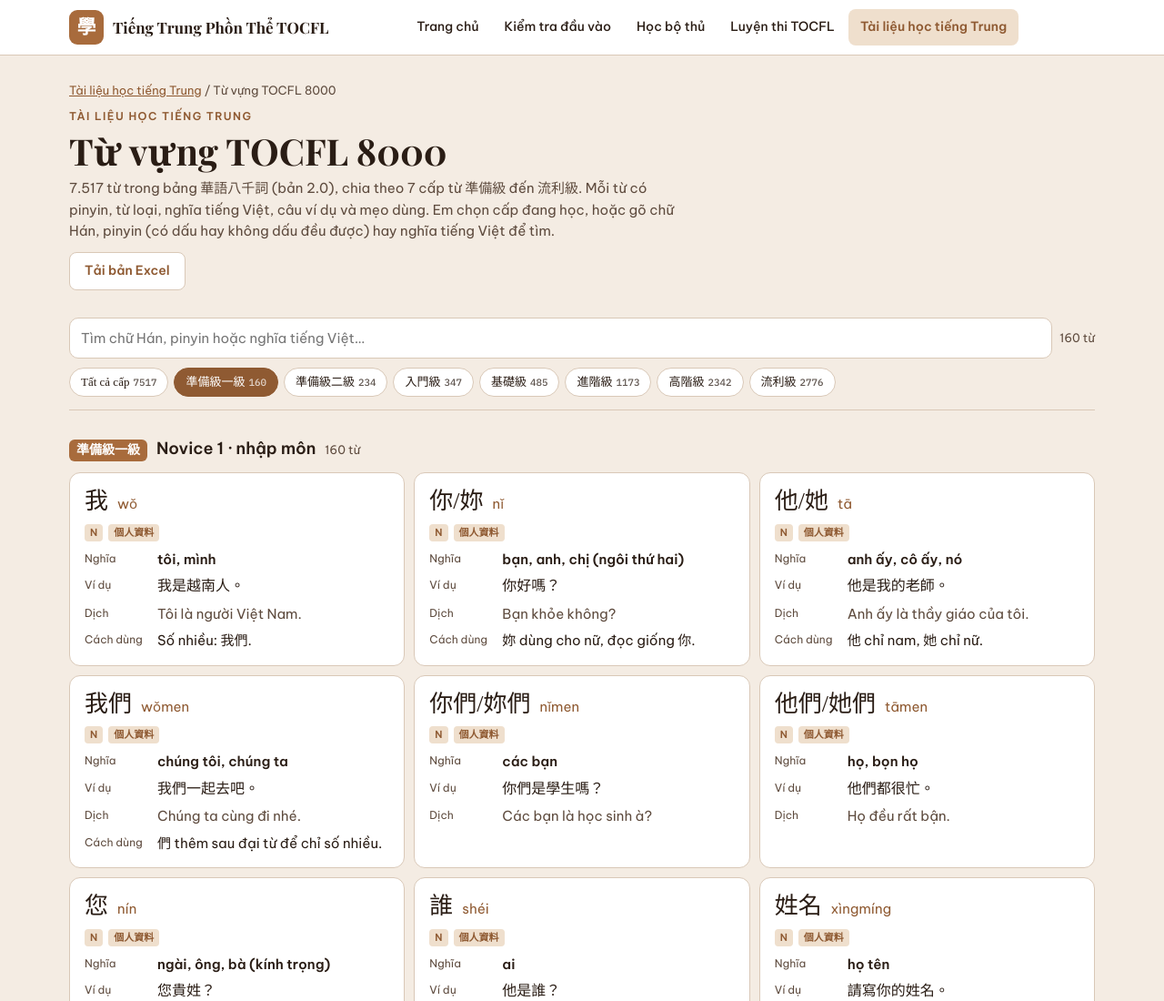
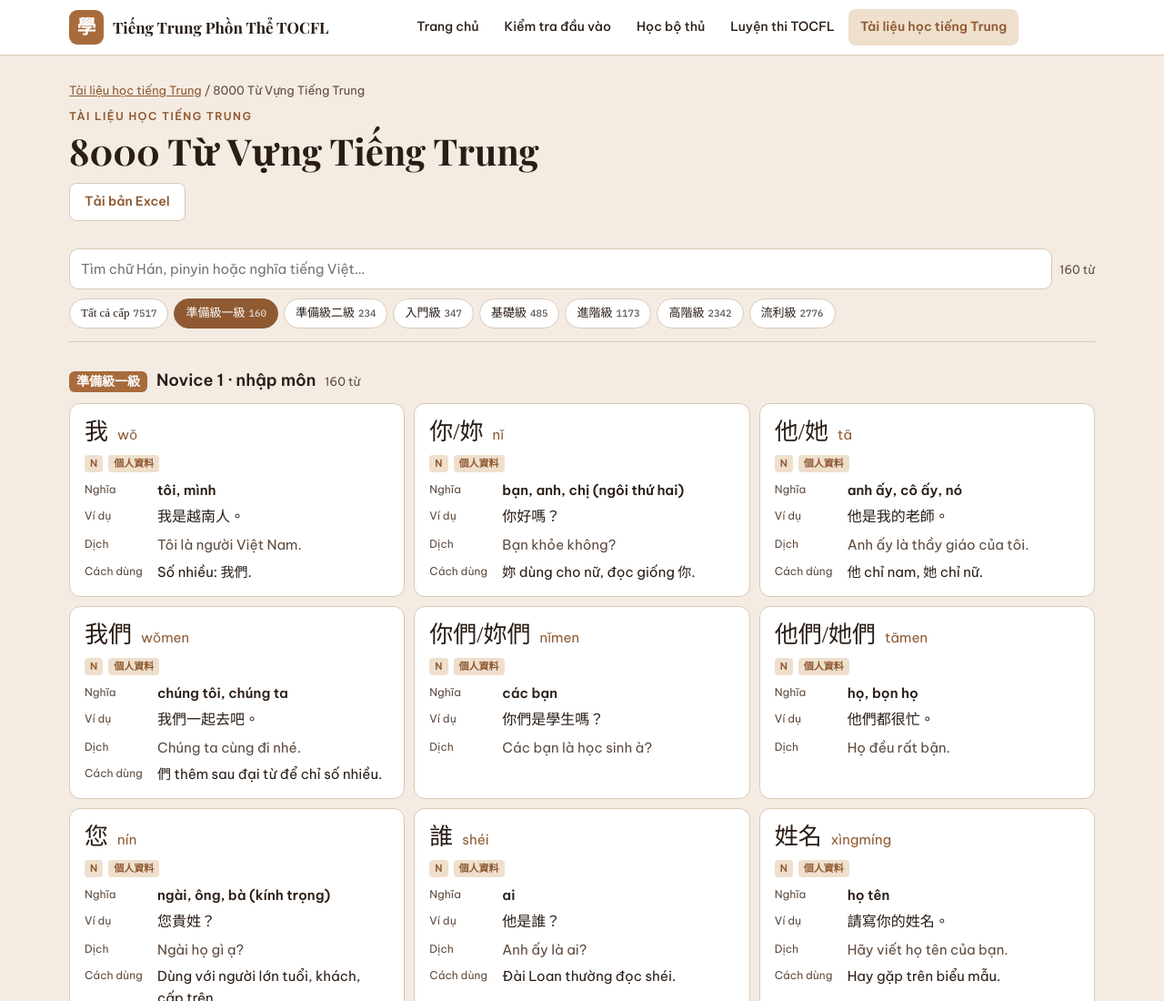
Before and after one commit to duhociec2023-art/TOCFL-CAT, a plain HTML site: page tai-lieu/tu-vung/index.html in a window 1280 px wide. Shown: the top 1100 px of the page at 91% size. Drawn offline with nearby package versions, Linux system fonts and the light colour scheme.

Commit message:
Add files via upload

```diff
--- a/tai-lieu/tu-vung/index.html
+++ b/tai-lieu/tu-vung/index.html
@@ -3,7 +3,7 @@
 <head>
 <meta charset="utf-8">
 <meta name="viewport" content="width=device-width,initial-scale=1,viewport-fit=cover">
-<title>Từ vựng TOCFL 8000</title>
+<title>8000 Từ Vựng Tiếng Trung</title>
 <meta name="description" content="7.517 từ vựng TOCFL (華語八千詞 bản 2.0) chia theo 7 cấp, có pinyin, từ loại, nghĩa tiếng Việt và câu ví dụ.">
 <link rel="stylesheet" href="../../assets/site.css">
 <style>
@@ -63,11 +63,10 @@ input[type=search]{font:inherit;flex:1 1 260px;min-width:0;padding:10px 12px;bor
 </head>
 <body>
 <main class="wrap">
-  <div class="crumb"><a href="../">Tài liệu học tiếng Trung</a> / Từ vựng TOCFL 8000</div>
+  <div class="crumb"><a href="../">Tài liệu học tiếng Trung</a> / 8000 Từ Vựng Tiếng Trung</div>
   <div class="top">
     <span class="eyebrow">Tài liệu học tiếng Trung</span>
-    <h1>Từ vựng TOCFL 8000</h1>
-    <p class="lede">7.517 từ trong bảng 華語八千詞 (bản 2.0), chia theo 7 cấp từ 準備級 đến 流利級. Mỗi từ có pinyin, từ loại, nghĩa tiếng Việt, câu ví dụ và mẹo dùng. Em chọn cấp đang học, hoặc gõ chữ Hán, pinyin (có dấu hay không dấu đều được) hay nghĩa tiếng Việt để tìm.</p>
+    <h1>8000 Từ Vựng Tiếng Trung</h1>
     <a class="dl" href="tu-vung-tocfl-8000.xlsx" download>Tải bản Excel</a>
   </div>
 
```
Also changed, not shown: tai-lieu/index.html (+1 -1 lines), 1 other file.
